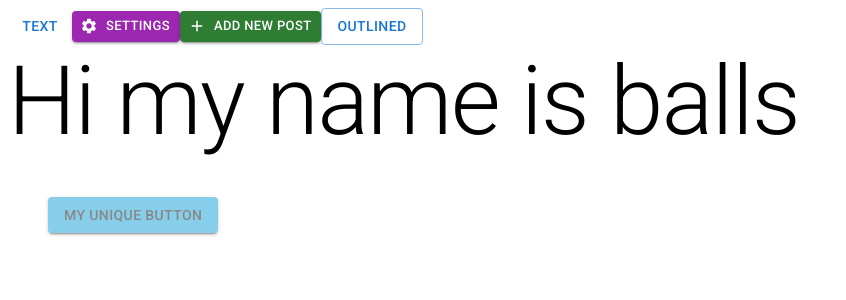
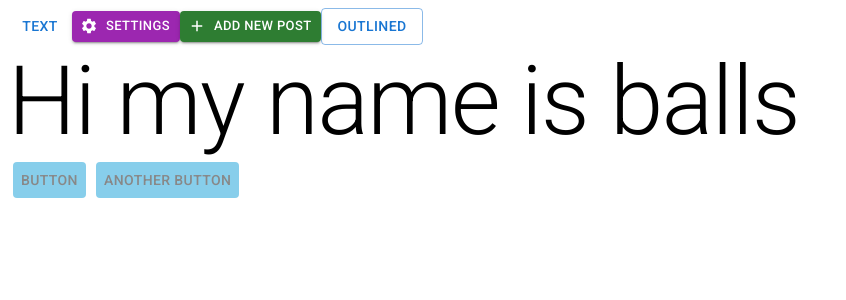
Before and after one commit to petervillaroman/catsbook, a React (Create React App) app: page / in a window 1280 px wide. Shown: the top 300 px of the page, without its empty margins (0-846 px from the left). Built offline with nearby package versions, Linux system fonts and the light colour scheme.

Commit message:
SX prop // Created style component
First we made inline style changes using the sx prop then we learned how to use a style component to make a preset button with the styles already pre applied to it.

Really neat stuff. This is unique to MUI5 / Emotion.

```diff
--- a/src/App.js
+++ b/src/App.js
@@ -1,10 +1,26 @@
 /** @format */
 
-import { Button, Typography } from '@mui/material';
+import { Button, styled, Typography } from '@mui/material';
 import SettingsIcon from '@mui/icons-material/Settings';
 import { Add } from '@mui/icons-material';
 
 function App() {
+	// we took our sx={{}} prop style and created a style component.
+	// we just declare a variable and set it any MUI component or HTML element.
+	//  const StyleComponent = styled(MUI/HTML)({})
+	const BlueButton = styled(Button)({
+		backgroundColor: 'skyblue',
+		color: '#888',
+		margin: 5,
+		'&:hover': {
+			backgroundColor: 'lightblue',
+		},
+		'&:disabled': {
+			backgroundColor: 'gray',
+			color: 'white',
+		},
+	});
+
 	return (
 		<div className='App'>
 			<Button variant='text'>Text</Button>
@@ -29,18 +45,8 @@
 
 			{/* This button is styled using the sx property. Apparently you can do such things as hover effects
     using the sx property. I don't fully know how to do it yet but, it's nice to know you can.  */}
-			<Button
-				variant='contained'
-				sx={{
-					backgroundColor: 'skyblue',
-					color: '#888',
-					m: 5,
-					'&:hover': {
-						backgroundColor: 'lightblue',
-					},
-				}}>
-				My Unique Button
-			</Button>
+			<BlueButton> Button</BlueButton>
+			<BlueButton> Another Button</BlueButton>
 		</div>
 	);
 }
```
